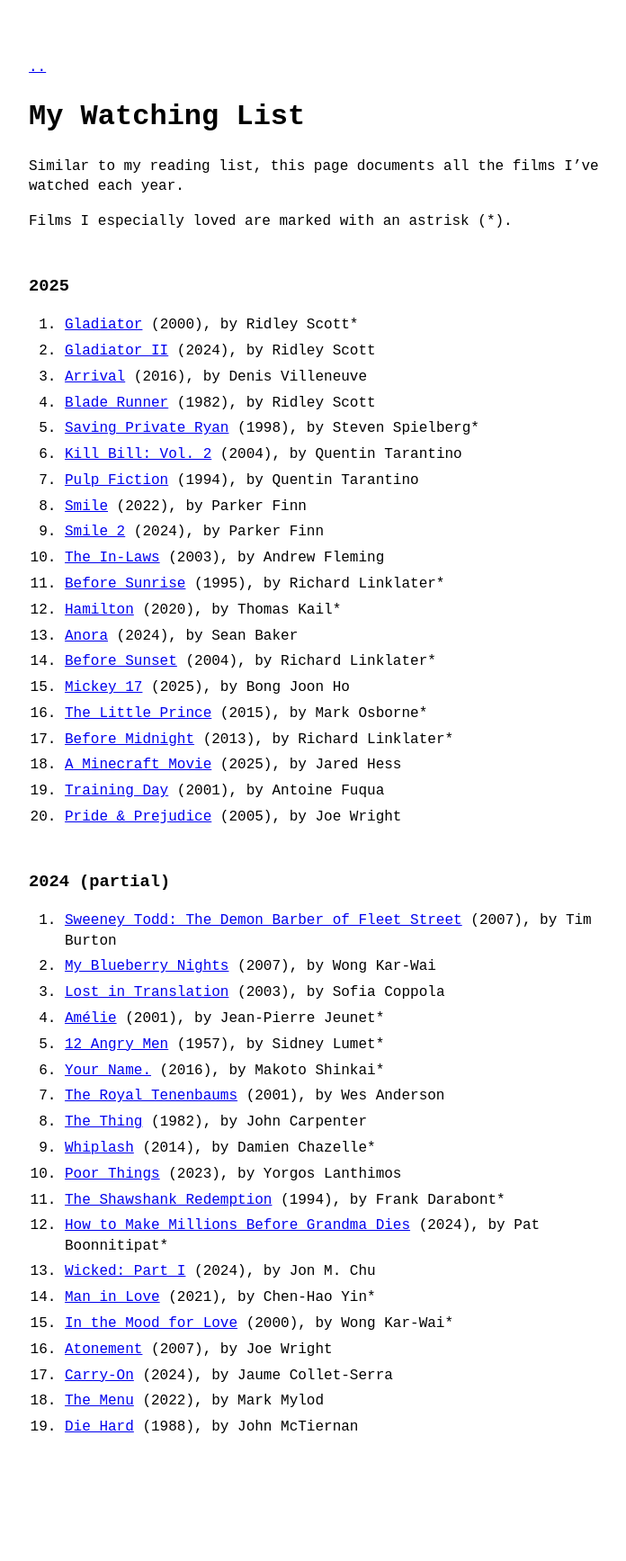
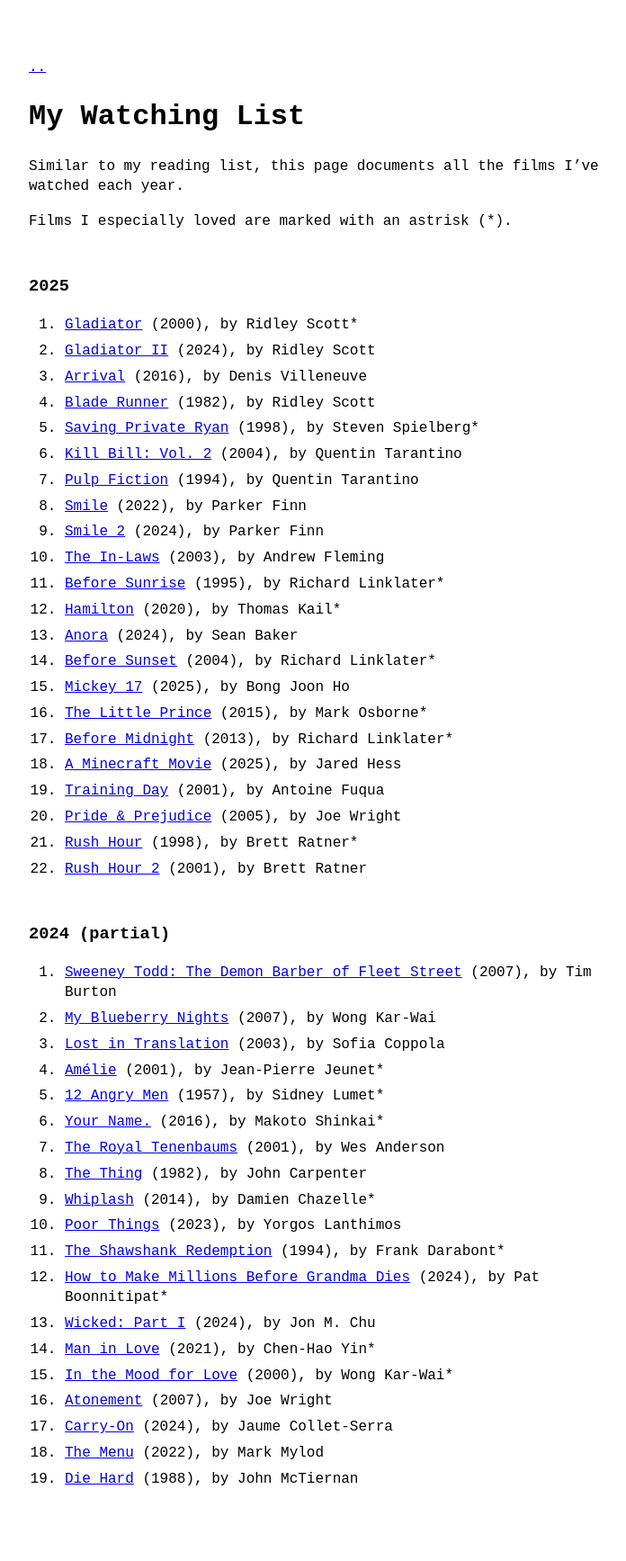
Before and after one commit to llucasly/llucasly.github.io, a Jekyll site: the page built from watching list.md, in a window 1280 px wide. Shown: the whole page at 90% size, without its empty margins (288-984 px from the left). Built offline with Jekyll 4.4.1, drawn with Linux system fonts in a browser that asks for light colours; before the commit the page ends 1678 px from its top, so only the background shows below that.

Commit message:
Added Movies

```diff
--- a/watching list.md
+++ b/watching list.md
@@ -28,6 +28,9 @@ Films I especially loved are marked with an astrisk (*).
 18. [A Minecraft Movie](https://letterboxd.com/film/a-minecraft-movie/) (2025), by Jared Hess
 19. [Training Day](https://letterboxd.com/film/training-day/) (2001), by Antoine Fuqua
 20. [Pride & Prejudice](https://letterboxd.com/film/pride-prejudice/) (2005), by Joe Wright
+21. [Rush Hour](https://letterboxd.com/film/rush-hour/) (1998), by Brett Ratner*
+22. [Rush Hour 2](https://letterboxd.com/film/rush-hour-2/) (2001), by Brett Ratner
+
 
 ### 2024 (partial)
 1. [Sweeney Todd: The Demon Barber of Fleet Street](https://letterboxd.com/film/sweeney-todd-the-demon-barber-of-fleet-street-2007/) (2007), by Tim Burton
```
